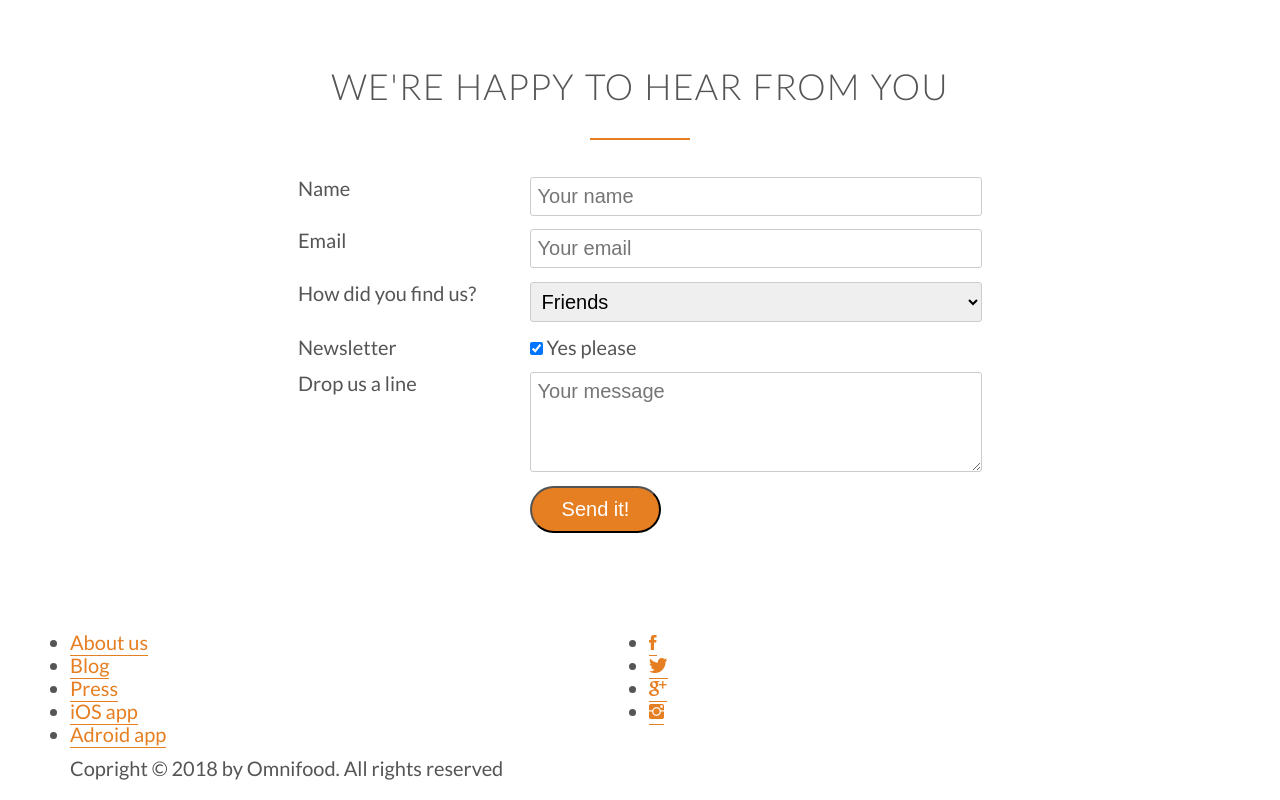
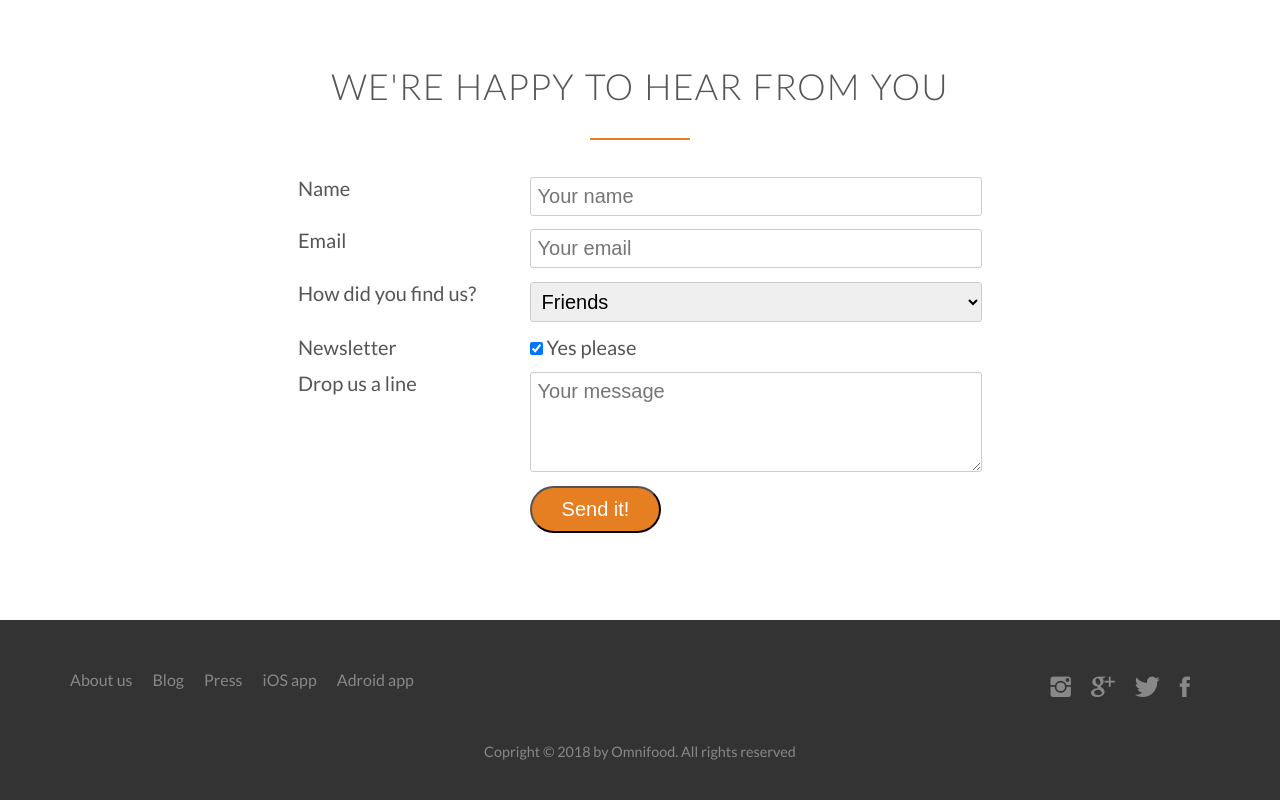
Before and after one commit to pedrovgs/HTML5-CSS3-Playground, a website: page src/omnifood/index.html in a window 1280 px wide. Shown: the part 4600-5400 px from the top of the page. Drawn offline with Linux system fonts and the light colour scheme; files whose address does not match are found by name.

Commit message:
Footer finished. Let's make it resonsive

```diff
--- a/src/omnifood/resources/css/style.css
+++ b/src/omnifood/resources/css/style.css
@@ -97,6 +97,13 @@ h2::after {
   line-height: 145%;
   width: 70%;
   margin-left: 15%;
+}
+
+footer p {
+  color: #888;
+  text-align: center;
+  font-size: 90%;
+  margin-top: 30px;
 }
 
 .box p {
@@ -386,8 +393,30 @@ blockquote::before {
   list-style: none;
 }
 
+.footer-nav li {
+  float: left;
+  margin-right: 20px;
+}
+
+.social-links li {
+  float: right;
+  margin-right: 20px;
+  color: #ddd;
+  font-size: 170%;
+}
+
+.footer-nav li,
+.social-links li, {
+  display: inline-block;
+}
+
 .plan-box ul li {
   padding: 5px 0;
+}
+
+.footer-nav li:last-child,
+.social-links li:last-child, {
+  margin-right: 0;
 }
 
 .plan-box div:first-child {
@@ -427,3 +456,57 @@ input[type=checkbos] {
 *:focus {
   outline: none;
 }
+
+footer {
+  background-color: #333;
+  padding: 40px;
+  font-size: 80%;
+}
+
+.footer-nav {
+  list-style: none;
+  float: left;
+}
+
+.social-links {
+  list-style: none;
+  float: right;
+}
+
+.footer-nav li a:link,
+.footer-nav li a:visited,
+.social-links li a:link,
+.social-links li a:visited {
+  text-decoration: none;
+  border: 0;
+  color: #888;
+  transition: color 0.2s;
+}
+
+.footer-nav li a:hover,
+.footer-nav li a:active, {
+  color: #ddd;
+}
+
+.ion-social-facebook,
+.ion-social-twitter,
+.ion-social-googleplus,
+.ion-social-instagram {
+  transition: color 0.2s;
+}
+
+.ion-social-facebook:hover {
+  color: #3b5998;
+}
+
+.ion-social-twitter:hover {
+  color: #00aced;
+}
+
+.ion-social-googleplus:hover {
+  color: #dd4b39;
+}
+
+.ion-social-instagram:hover {
+  color: #517fa4;
+}
```
